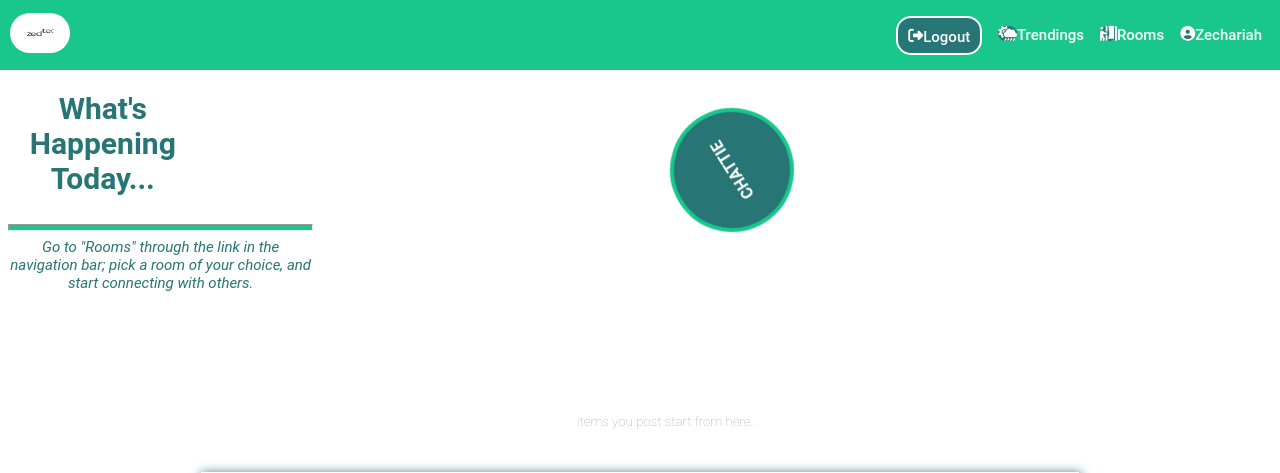
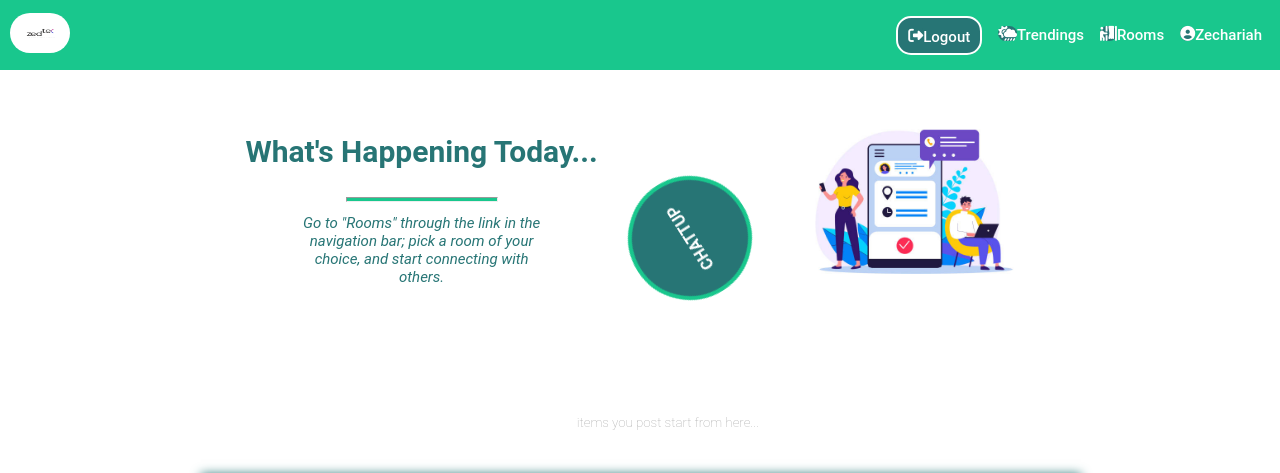
Before and after one commit to Zedtek-me/ChatApp_With_DjangoChannels, a Django app: page /trend/ in a window 1280 px wide. Shown: the top 473 px of the page. Run offline with Django 3.2, Linux system fonts and the light colour scheme; a user stored in the database is signed in; data comes from the database, SQL or seed files in the repository; both versions use the stored data as it was after the commit; some libraries are stand-ins or nearby versions.

Commit message:
'modified'

```diff
--- a/chat/chatapp/models.py
+++ b/chat/chatapp/models.py
@@ -24,8 +24,8 @@ class Messages(models.Model):
     room_messages=models.CharField(max_length=50000000000000)
     sender=models.ForeignKey(User, on_delete=models.CASCADE)
 
-    def __str__(self):
-        return self.room_messages
+    # def __str__(self):
+    #     return self.room_messages
 
     def __str__(self):
         return self.sender.username
--- a/chat/chatapp/static/frontend/css/base.css
+++ b/chat/chatapp/static/frontend/css/base.css
@@ -1,3 +1,9 @@
+body{
+    background-image:url('../img/chatapp_background.jpg');
+    background-repeat:no-repeat;
+    background-size:cover;
+    /* background-position: 100% 100%; */
+}
 .header{
     display:flex;
     flex-direction: row;
@@ -114,8 +120,10 @@
     text-align: center;
     justify-content: space-around;
     align-items: center;
-    padding:3px;
+    padding:15px;
     margin-top:10px;
+    background-color: white;
+    border-radius:20px;
 }
 
 .all-rooms .child-room> .room-type > p> a{
--- a/chat/chatapp/static/frontend/css/base_room.css
+++ b/chat/chatapp/static/frontend/css/base_room.css
@@ -48,6 +48,7 @@
     width:50%;
     height:70%;
     border-radius:20px;
+    background-color: white;
     margin:auto;
     padding-left:10px;
     font-family: dreamy;
--- a/chat/chatapp/static/frontend/css/index.css
+++ b/chat/chatapp/static/frontend/css/index.css
@@ -1,3 +1,15 @@
+.welcome-div{
+    background-color: white;
+    width:28%;
+    border-radius:20px;
+    text-align: center;
+    margin-top: 5%;
+}
+
+.wel-text{
+    font-family: roboto;
+    font-size: large;
+}
 .login-container{
     display:flex;
     flex-flow: column wrap;
@@ -5,6 +17,7 @@
     padding:10px;
     margin:auto;
     margin-top: 70px;
+    width:100%;
 }
 .login-container span >h1{
     color:rgb(39, 117, 117);
@@ -12,10 +25,9 @@
     font-weight: 200;
     align-self: center;
 }
-.login-container #break{
+.welcome-div #break{
     margin-left:10px;
     margin-top:1px;
-    width:18%;
     height:2px;
     background-color:rgb(25, 199, 141);
 }
@@ -101,10 +113,10 @@
 
 @media only screen and (max-width:715px){
     .login-container{
-        margin:auto;
-        margin-top:70px;
+
     }
     .login-container #break{
         width:70%;
     }
+
 }
--- a/chat/chatapp/templates/frontend/home_header.html
+++ b/chat/chatapp/templates/frontend/home_header.html
@@ -3,7 +3,7 @@
 {%block header%}
 <header class="header">
     <img src="../../static/frontend/img/ZEDTEK.png" alt="logo" class="logo" style='height:40px; width:60px; border-radius:20px; background-color: white;'>
-    <h1 class="chattie">CHATTIE</h1>
+    <h1 class="chattie">CHATTUP</h1>
     {%block signin%}<nav class="recover-pass"><a href='http://localhost:8000/chat' id="sign-in" style='background-color: rgb(39, 117, 117);border:2px solid white; border-radius: 20px;padding:8px;'>sign-In</a></nav>{%endblock%}
     <nav class="forgot-pass"><a href="http://localhost:8000/chat/recovery" id="forgot-pass" style='background-color: rgb(39, 117, 117);border:2px solid white; border-radius: 20px;padding:8px;color:white;text-decoration: none;font-family: dreamy;font-size:20px;'>{%block recovery%}Forgot Pasword{%endblock%}</a></nav>
 </header>
--- a/chat/chatapp/templates/frontend/trends.html
+++ b/chat/chatapp/templates/frontend/trends.html
@@ -66,9 +66,11 @@ Trends
         }
 
         .upperTrends{
-            display: grid;
-            grid-template-columns: repeat(2, 1fr);
-            justify-content: space-between;
+            display: flex;
+            flex-flow: row wrap;
+            justify-content: center;
+            align-items: center;
+            margin-top:6%;
         }
 
         .upperTrends .chatty{
@@ -102,17 +104,36 @@ Trends
             color:rgb(39, 117, 117);
             text-align: center;
             font-size:15px;
-            margin-top:10%;
-            margin-right:70%;
+            /* margin-top:10%; */
+            justify-content: space-around;
+            align-items: center;
         }
         .happening-div #htbr{
-            height:5px;
-            width:160%;
+            height:3px;
+            width:150px;
             background-color:rgb(25, 199, 141);
             margin:none;
         }
-        .happening-div> .happenings{
+        .happening-div> .h-text-n-img{
             margin-right: auto;
+            display: flex;
+            flex-flow: row wrap;
+            justify-content: center;
+            align-items: center;
+        }
+
+        .h-text-n-img > .chat-img{
+            display: none;
+        }
+        .chat-img{
+            width:20%;
+            height:20%;
+            border-radius: 20px
+        }
+
+        .suggestion{
+            max-width:250px;
+            padding:5px;
         }
 
         .trend-heads-up{
@@ -123,7 +144,7 @@ Trends
             margin-top:20px;
             font-weight: lighter;
         }
-
+        /* mobile views */
         @media screen and (max-width:715px){
             .all-trends{
                 margin:auto;
@@ -157,13 +178,16 @@ Trends
                 margin:0px;
             }
 
-            .upperTrends> .happening-div, .happenings, #htbr, .suggestion{
+            .upperTrends> .happening-div,#htbr, .suggestion{
                 margin:auto;
             }
 
-            .happenings{
-                margin:auto;
-            }
+            .chat-img{
+            display:flex;
+            width:20px;
+            height:20px;
+        }
+
             .happening-div #htbr{
                 margin-left:25%;
                 margin-top:15px;
@@ -201,14 +225,18 @@ Trends
 
 <div class="upperTrends">
     <div class="happening-div">
-        <h1 class="happenings">What's Happening Today...</h1>
+        <div class="h-text-n-img">
+            <h1 class="happenings">What's Happening Today...</h1>
+            <img src="../../static/frontend/img/chatapp_background.jpg" alt="Hello" class="chat-img">
+        </div>
         <hr id="htbr">
         <em class="suggestion"> Go to "Rooms" through the link in the navigation bar; pick a room of your choice, and start connecting with others.</em>
     </div>
     <!-- for animation of chatty -->
     <div class="chatty">
-        <p id="chatty">CHATTIE</p>
+        <p id="chatty">CHATTUP</p>
     </div>
+    <img src="../../static/frontend/img/chatapp_background.jpg" alt="Hello" class="chat-img">
 </div>
 
 <div class="all-trends">
```
Also changed, not shown: chat/chatapp/templates/frontend/index.html (+4 -3 lines), chat/Profile_Media/Uploaded_Image/for_protocol_stack_content.jpg (added), chat/Profile_Media/Uploaded_Image/for_protocol_stack_content_Oxul9D3.jpg (added), chat/Profile_Media/profile_pics/for_protocol_stack_content.jpg (added), chat/Profile_Media/profile_pics/for_protocol_stack_content_hlUt3cO.jpg (added), chat/chatapp/static/frontend/img/chatapp_background.jpg (added), chat/db.sqlite3.
